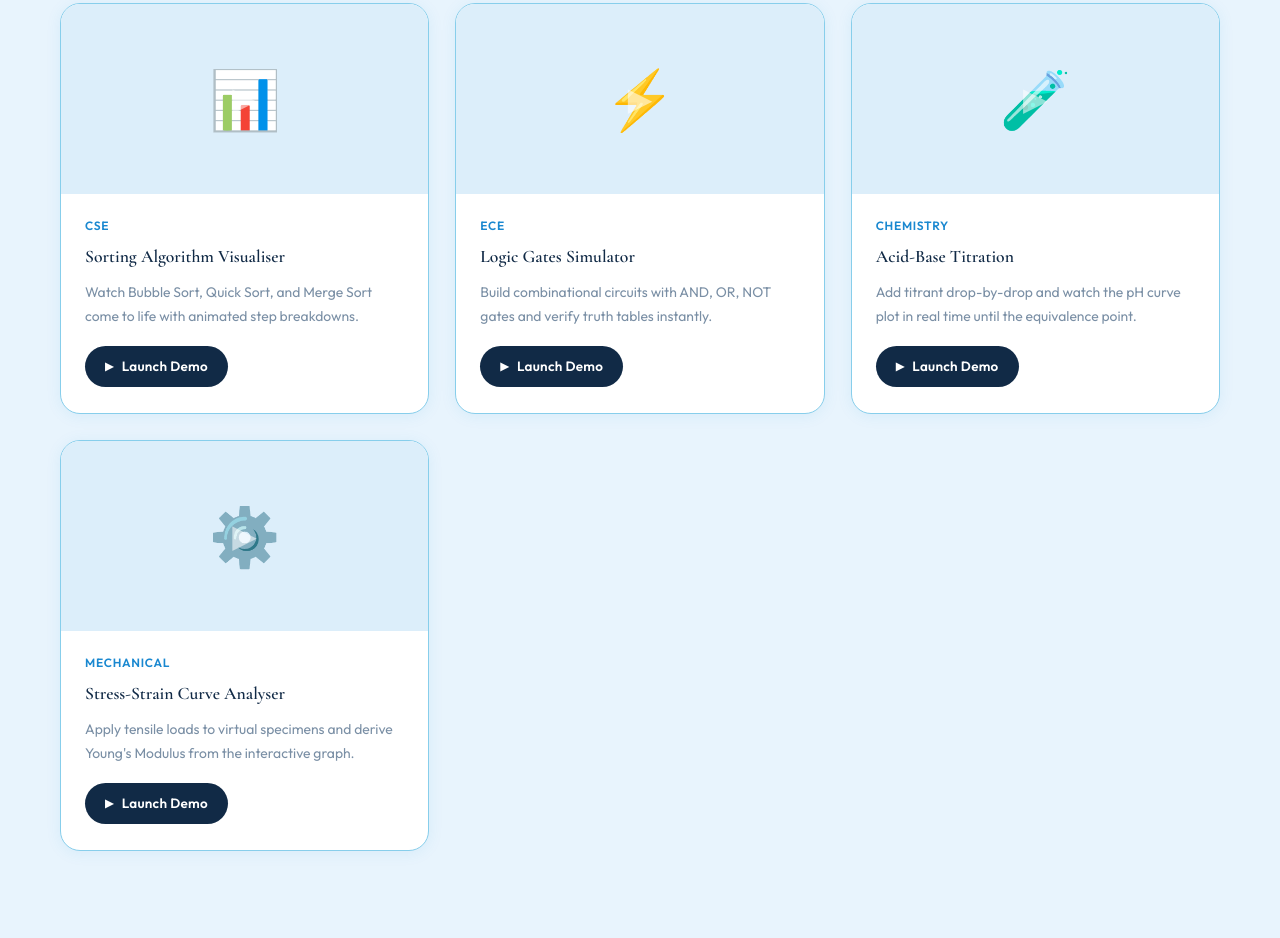
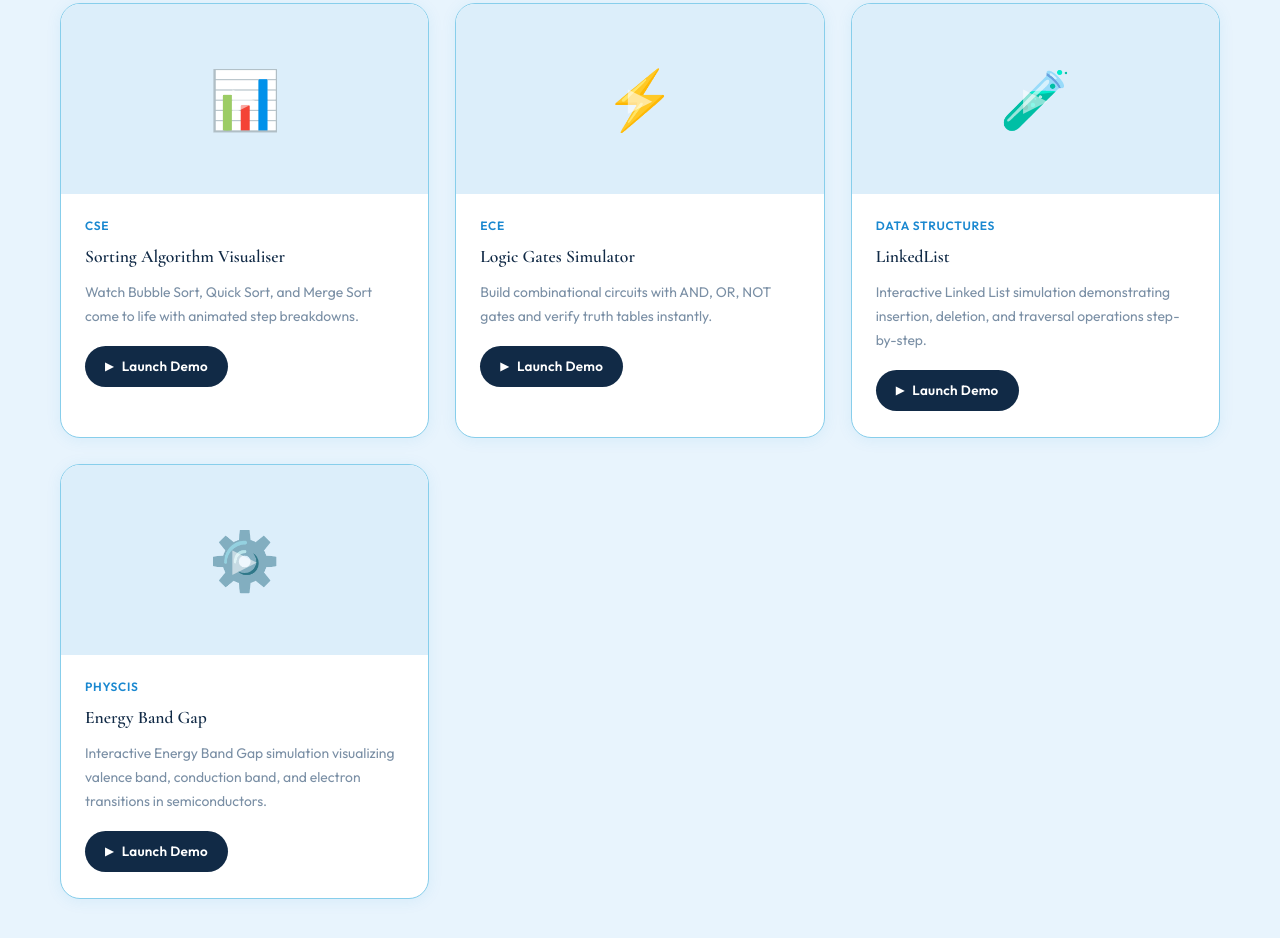
Before and after one commit to Balaji-0117/LabMate, a plain HTML site: page frontend/html/labmate_landing.html in a window 1280 px wide. Shown: the part 6790-7728 px from the top of the page. Drawn offline with nearby package versions, Linux system fonts and the light colour scheme.

Commit message:
Modified

```diff
--- a/frontend/html/labmate_landing.html
+++ b/frontend/html/labmate_landing.html
@@ -591,18 +591,17 @@
         </article>
         <article class="demo-card" role="listitem">
           <div class="demo-thumbnail-wrapper">
-            <img src="../assets/images/demos/titration-demo.png" alt="Acid-Base Titration demo preview"
+            <img src="../assets/images/demos/titration-demo.png" alt="LinkedList demo preview"
               class="demo-thumbnail" />
             <div class="demo-play-overlay" aria-hidden="true">▶</div>
           </div>
           <div class="demo-card-body">
-            <span class="demo-branch-label">Chemistry</span>
-            <h3 class="demo-title">Acid-Base Titration</h3>
+            <span class="demo-branch-label">Data Structures</span>
+            <h3 class="demo-title">LinkedList</h3>
             <p class="demo-description">
-              Add titrant drop-by-drop and watch the pH curve plot
-              in real time until the equivalence point.
+            Interactive Linked List simulation demonstrating insertion, deletion, and traversal operations step-by-step.
             </p>
-            <a href="demos/titration.html" class="demo-launch-btn" aria-label="Launch Acid-Base Titration demo">Launch
+            <a href="LinkedListEXP.html" class="demo-launch-btn" aria-label="Launch Acid-Base Titration demo">Launch
               Demo</a>
           </div>
         </article>
@@ -613,13 +612,12 @@
             <div class="demo-play-overlay" aria-hidden="true">▶</div>
           </div>
           <div class="demo-card-body">
-            <span class="demo-branch-label">Mechanical</span>
-            <h3 class="demo-title">Stress-Strain Curve Analyser</h3>
+            <span class="demo-branch-label">Physcis</span>
+            <h3 class="demo-title">Energy Band Gap</h3>
             <p class="demo-description">
-              Apply tensile loads to virtual specimens and derive
-              Young's Modulus from the interactive graph.
+             Interactive Energy Band Gap simulation visualizing valence band, conduction band, and electron transitions in semiconductors.
             </p>
-            <a href="demos/stress-strain.html" class="demo-launch-btn" aria-label="Launch Stress-Strain demo">Launch
+            <a href="EnergyBandGap.html" class="demo-launch-btn" aria-label="Launch Stress-Strain demo">Launch
               Demo</a>
           </div>
         </article>
```
Also changed, not shown: frontend/html/data_structures_lab.html (+1 -1 lines), frontend/html/physics_lab.html (+1 -1 lines).
